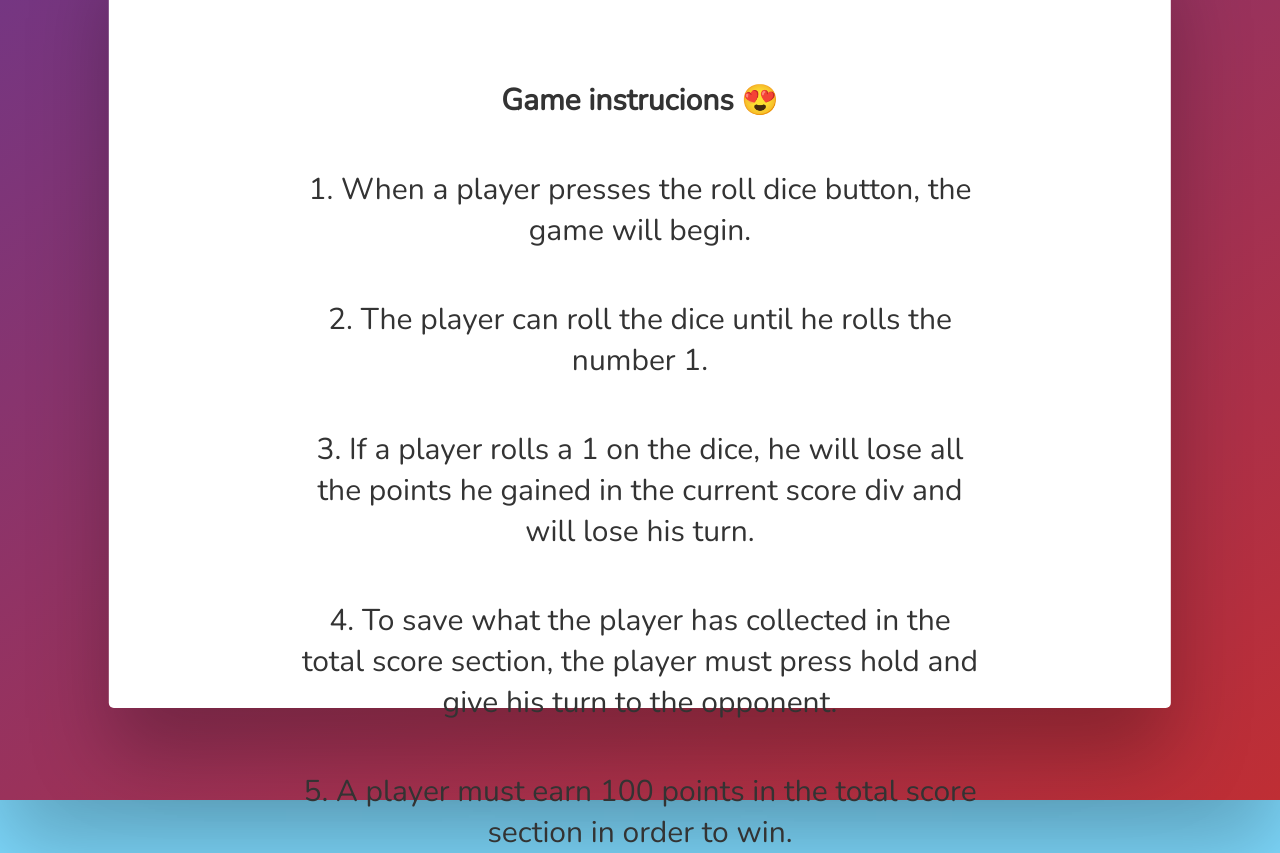
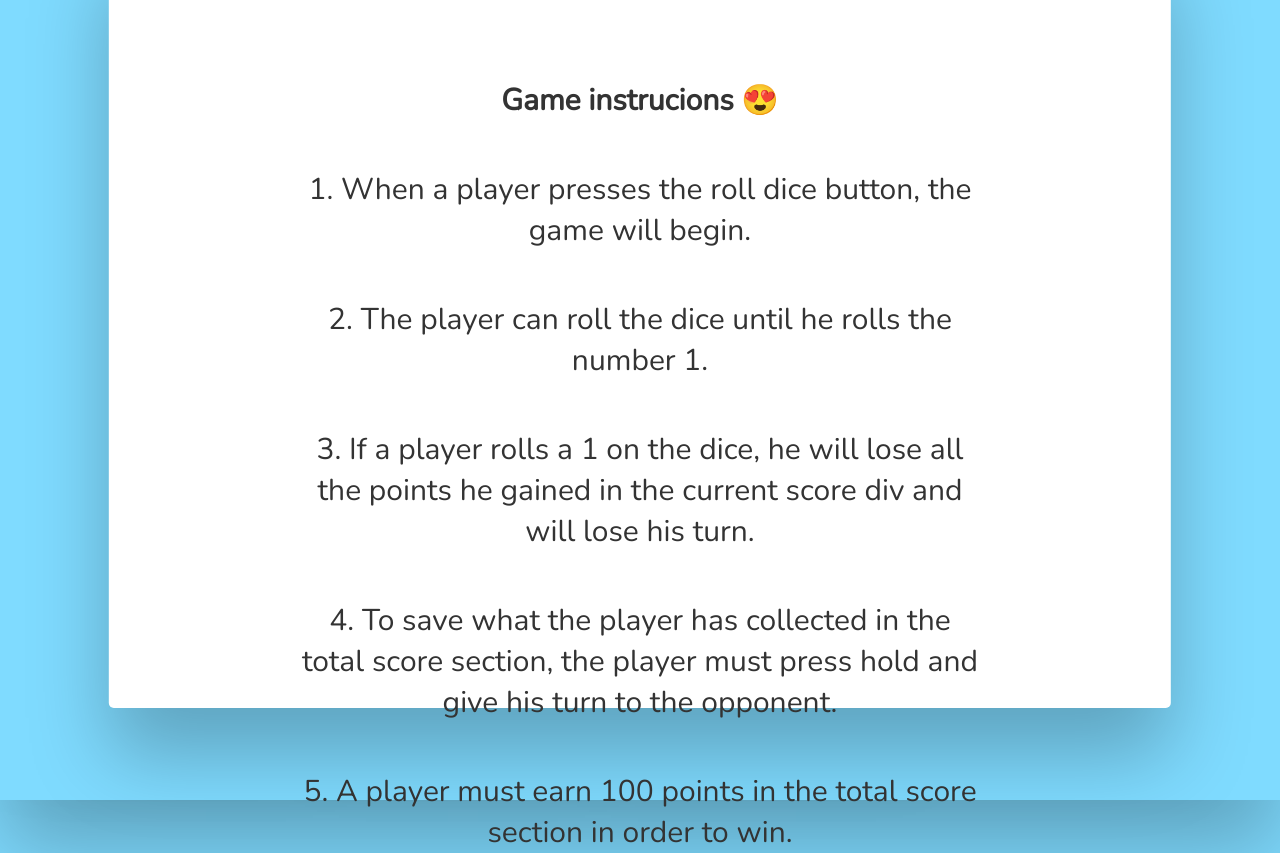
Before and after one commit to Adrian-Edu/Lucky-dice, a plain HTML site: page index.html in a window 1280 px wide. Both pictures are taken after a click on the button "🗺️ INSTRUCTIONS". Drawn offline with nearby package versions, Linux system fonts and the light colour scheme.

Commit message:
progresez

```diff
--- a/style.css
+++ b/style.css
@@ -2,7 +2,6 @@
 
 body {
   display: flex;
-  justify-content: center;
   background-color: rgb(127, 219, 255);
   max-width: 1220px;
   font-family: 'Nunito', sans-serif;
@@ -124,7 +123,7 @@ body {
   left: 0;
   width: 100%;
   height: 100%;
-  background-image: linear-gradient(to top left, #bf2e34 0%, #753682 100%);
+  background-color: rgb(127, 219, 255);
   backdrop-filter: blur(3px);
   z-index: 5;
 }
@@ -223,3 +222,7 @@ body {
 .player--active .current {
   opacity: 1;
 }
+
+.player--winner {
+  background-color: #2f2f2f;
+}
```
